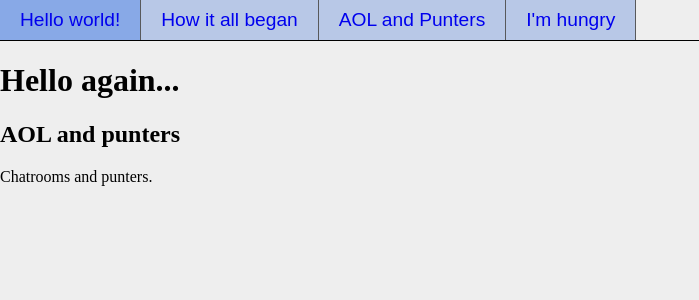
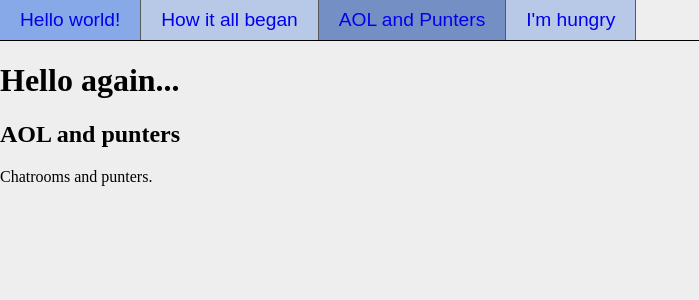
Before and after one commit to IrynaIglehart/Simple-Html-Lesson, a Jekyll site: the page built from _posts/2016-06-05-aol-and-punters.md, in a window 1280 px wide. Shown: the top 300 px of the page, without its empty margins (0-699 px from the left). Built offline with Jekyll 4.4.1, drawn with Linux system fonts in a browser that asks for light colours.

Commit message:
navigation edit

```diff
--- a/_includes/navigation.html
+++ b/_includes/navigation.html
@@ -2,7 +2,11 @@
   <ul>
     {% for post in site.posts reversed %}
       <li>
+        {% if page.url == post.url %}
+          <a href="{{ site.github.url }}{{ post.url }}" class="active">{{ post.title }}</a>
+        {% else %}
           <a href="{{ site.github.url }}{{ post.url }}">{{ post.title }}</a>
+        {% endif %}
       </li>
     {% endfor %}
   </ul>
```
